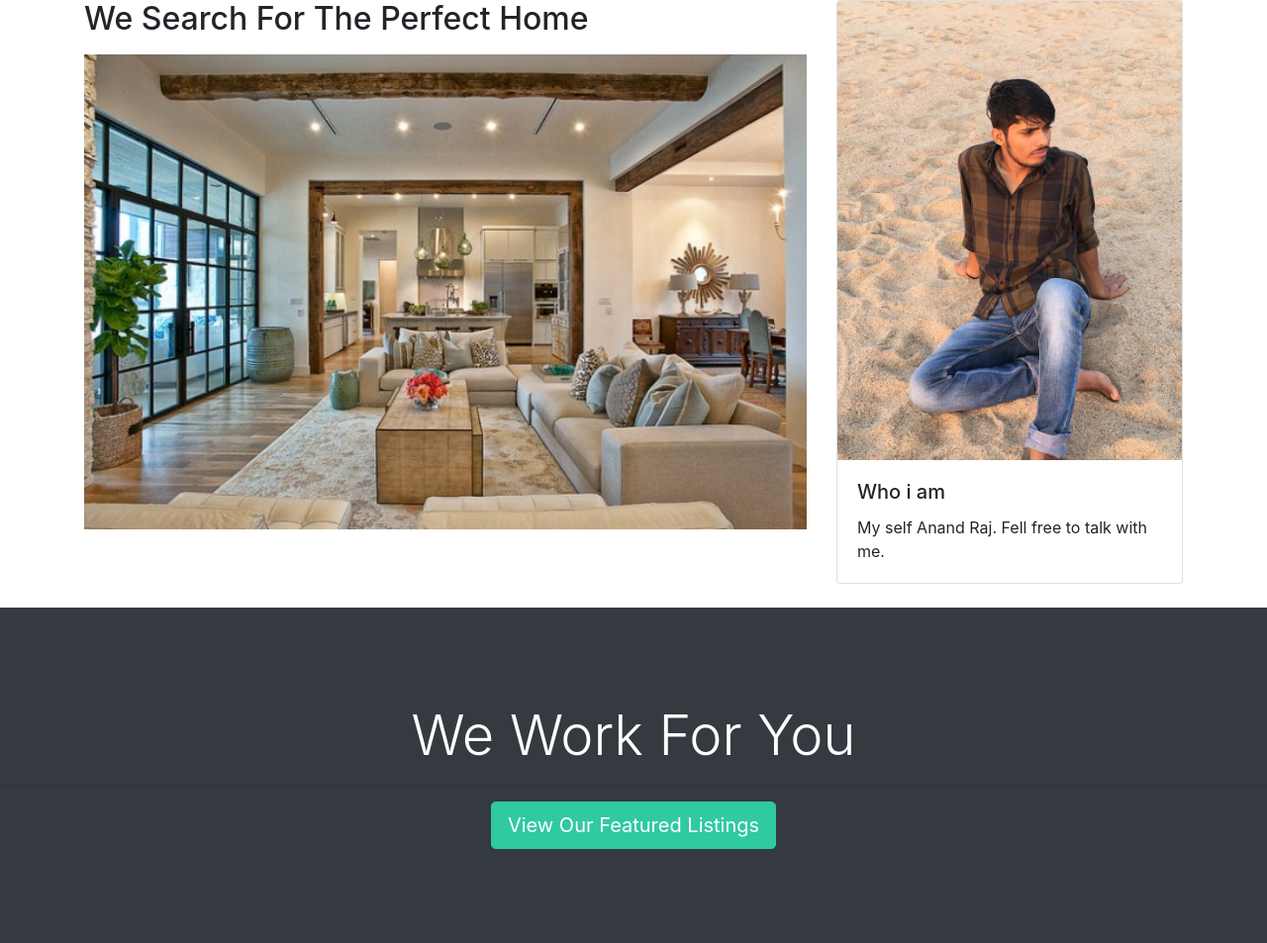
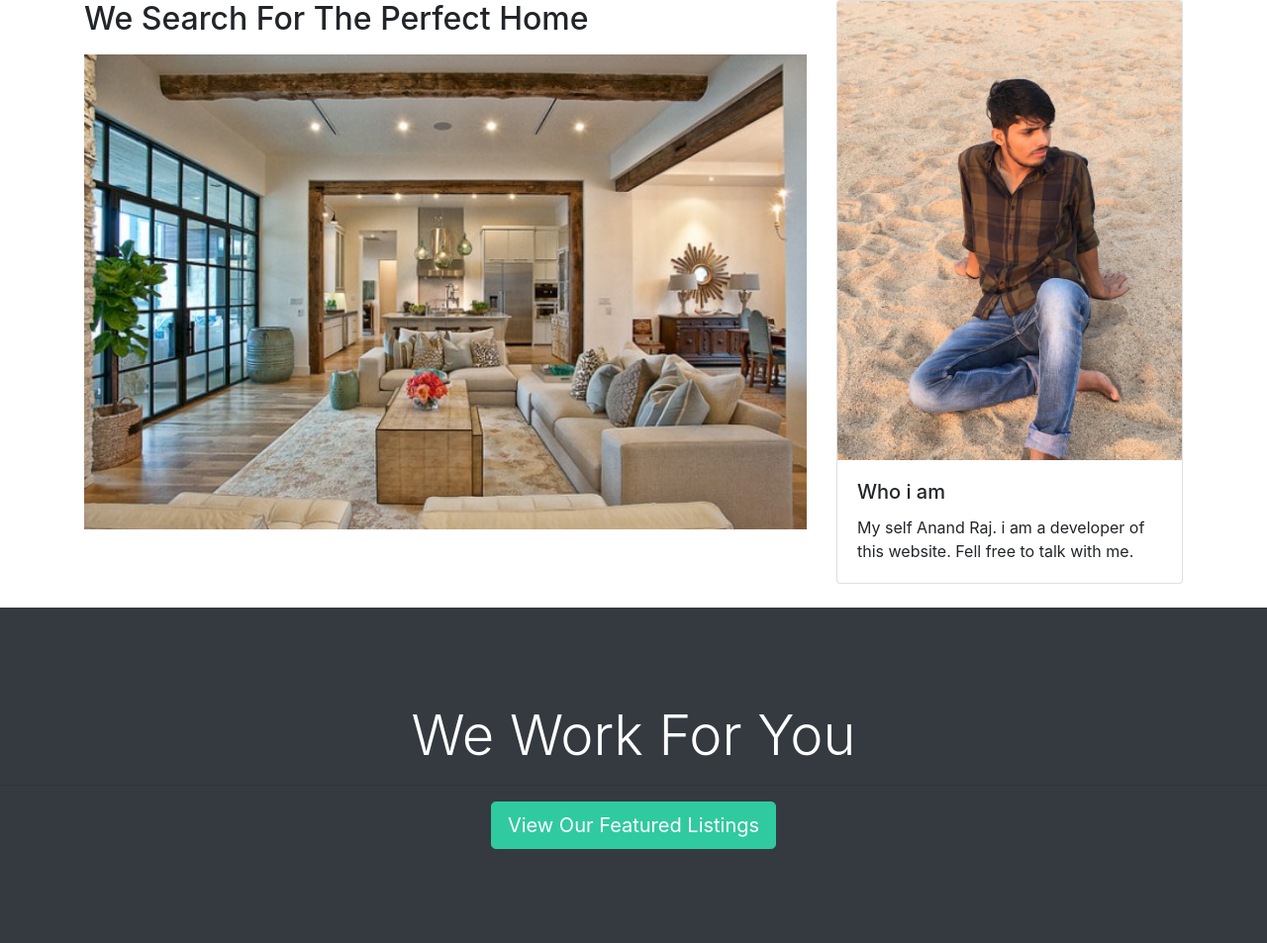
Before and after one commit to anandraj8756/Property-Deal-Web, a Django app: page /about/ in a window 1280 px wide. Shown: the part 433-1386 px from the top of the page at 99% size. Run offline with Django 3.2, Linux system fonts and the light colour scheme; data comes from the database, SQL or seed files in the repository; some libraries are stand-ins or nearby versions.

Commit message:
about file edited

```diff
--- a/dealproperty/templates/pages/about.html
+++ b/dealproperty/templates/pages/about.html
@@ -53,7 +53,7 @@
                   <!--
                   <h6 class="text-secondary">{{ realtor.name }}</h6>
                 -->
-                  <p class="card-text"> My self Anand Raj. Fell free to talk with me.
+                  <p class="card-text"> My self Anand Raj. i am a developer of this website. Fell free to talk with me.
                   </p>
                 </div>
               </div>
```
